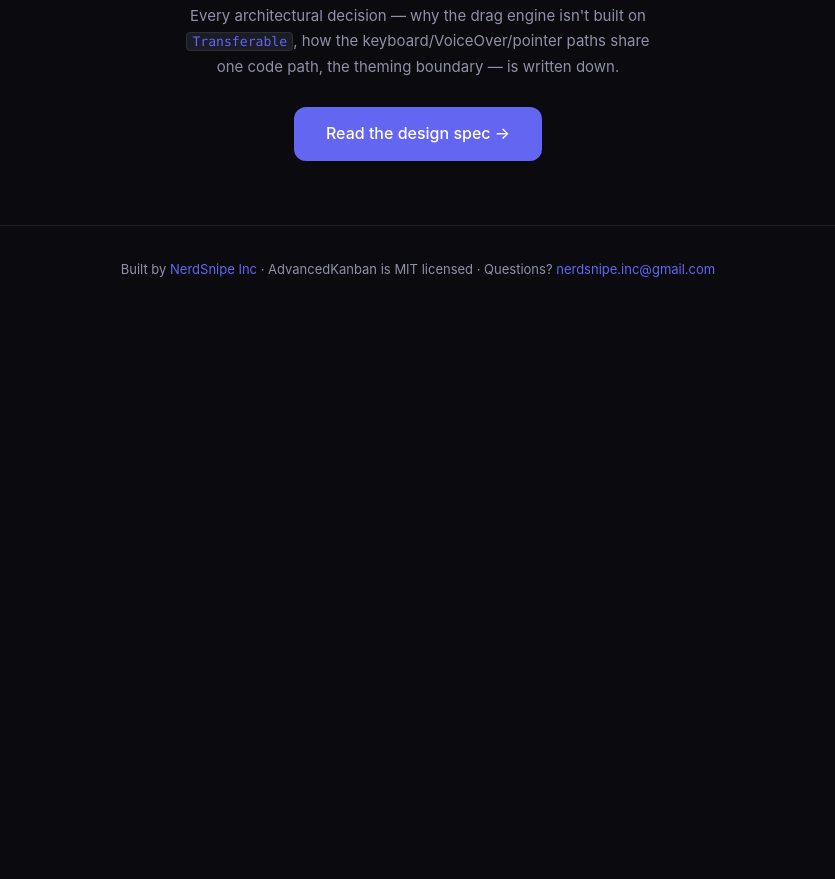
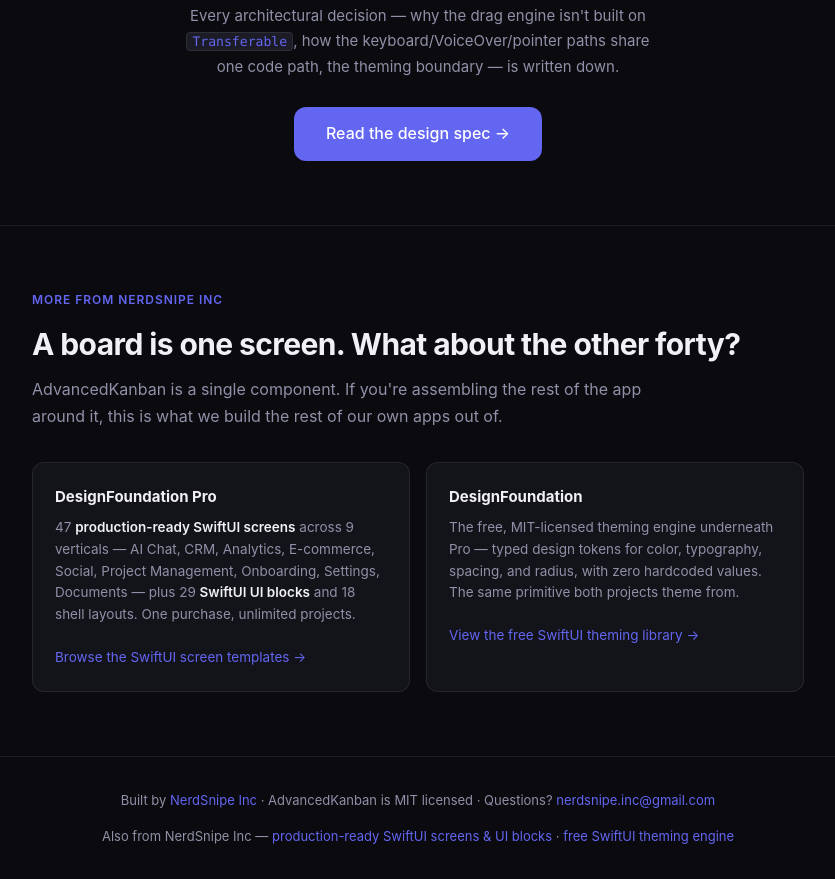
Before and after one commit to NerdSnipe-Inc/AdvancedKanban, a plain HTML site: page docs/index.html in a window 1280 px wide. Shown: the part 4425-5304 px from the top of the page, without its empty margins (222-1057 px from the left). Before the commit the page ends 4737 px from the top, so only its background shows below. Drawn offline with Linux system fonts and the light colour scheme.

Commit message:
Cross-link DesignFoundation / DesignFoundation Pro from README and docs
README gets an "Also from NerdSnipe Inc" section; the docs site gets a
dedicated section on the homepage plus a consistent footer mention across
all five pages. Anchor text uses the same SwiftUI-screen-template /
UI-block keyword language DesignFoundation Pro's own SEO metadata already
targets, so the internal linking is consistent rather than inventing new
phrasing.

```diff
--- a/docs/index.html
+++ b/docs/index.html
@@ -202,6 +202,27 @@
   <a class="btn btn-primary btn-lg" href="https://github.com/NerdSnipe-Inc/AdvancedKanban/blob/master/docs/superpowers/specs/2026-08-19-advanced-kanban-design.md" target="_blank" rel="noopener">Read the design spec →</a>
 </div>
 
+<hr class="divider" />
+
+<div class="container">
+  <section class="section">
+    <p class="section-label">More from NerdSnipe Inc</p>
+    <h2>A board is one screen. What about the other forty?</h2>
+    <p class="section-sub">AdvancedKanban is a single component. If you're assembling the rest of the app around it, this is what we build the rest of our own apps out of.</p>
+
+    <div class="card-grid">
+      <div class="card">
+        <div class="card-title">DesignFoundation Pro</div>
+        <div class="card-body">47 <strong>production-ready SwiftUI screens</strong> across 9 verticals — AI Chat, CRM, Analytics, E-commerce, Social, Project Management, Onboarding, Settings, Documents — plus 29 <strong>SwiftUI UI blocks</strong> and 18 shell layouts. One purchase, unlimited projects.<br><br><a href="https://nerdsnipe-inc.github.io/design-foundation/pro/" target="_blank" rel="noopener">Browse the SwiftUI screen templates →</a></div>
+      </div>
+      <div class="card">
+        <div class="card-title">DesignFoundation</div>
+        <div class="card-body">The free, MIT-licensed theming engine underneath Pro — typed design tokens for color, typography, spacing, and radius, with zero hardcoded values. The same primitive both projects theme from.<br><br><a href="https://nerdsnipe-inc.github.io/design-foundation/" target="_blank" rel="noopener">View the free SwiftUI theming library →</a></div>
+      </div>
+    </div>
+  </section>
+</div>
+
 </main>
 
 <footer>
@@ -210,6 +231,10 @@
     AdvancedKanban is MIT licensed ·
     Questions? <a href="mailto:nerdsnipe.inc@gmail.com">nerdsnipe.inc@gmail.com</a>
   </p>
+  <p style="margin-top:8px">
+    Also from NerdSnipe Inc — <a href="https://nerdsnipe-inc.github.io/design-foundation/pro/" target="_blank" rel="noopener">production-ready SwiftUI screens &amp; UI blocks</a> ·
+    <a href="https://nerdsnipe-inc.github.io/design-foundation/" target="_blank" rel="noopener">free SwiftUI theming engine</a>
+  </p>
 </footer>
 
 </body>
```
Also changed, not shown: docs/accessibility.html (+4 -0 lines), docs/examples.html (+4 -0 lines), docs/persistence.html (+4 -0 lines), docs/theming.html (+4 -0 lines), 1 other file.
